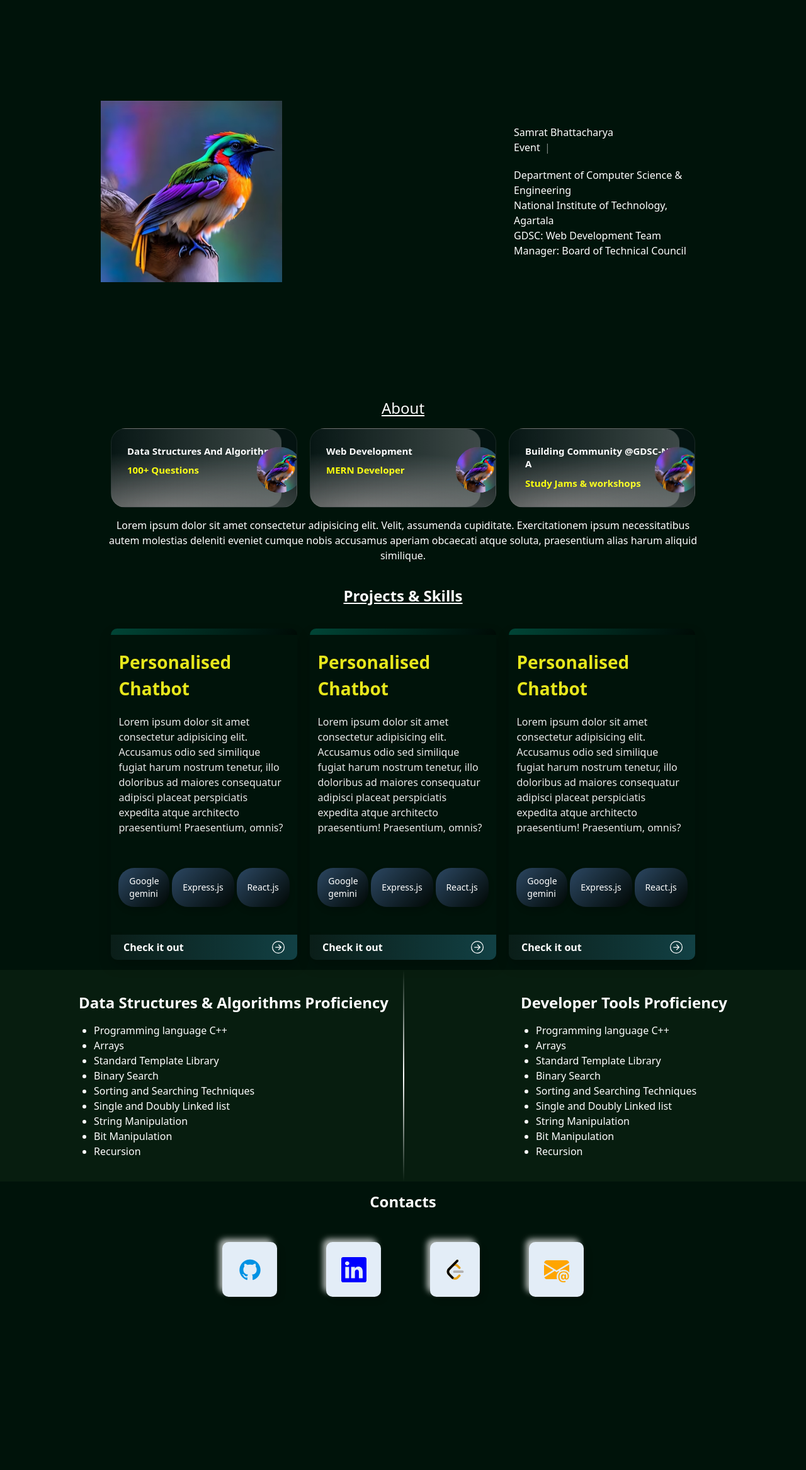
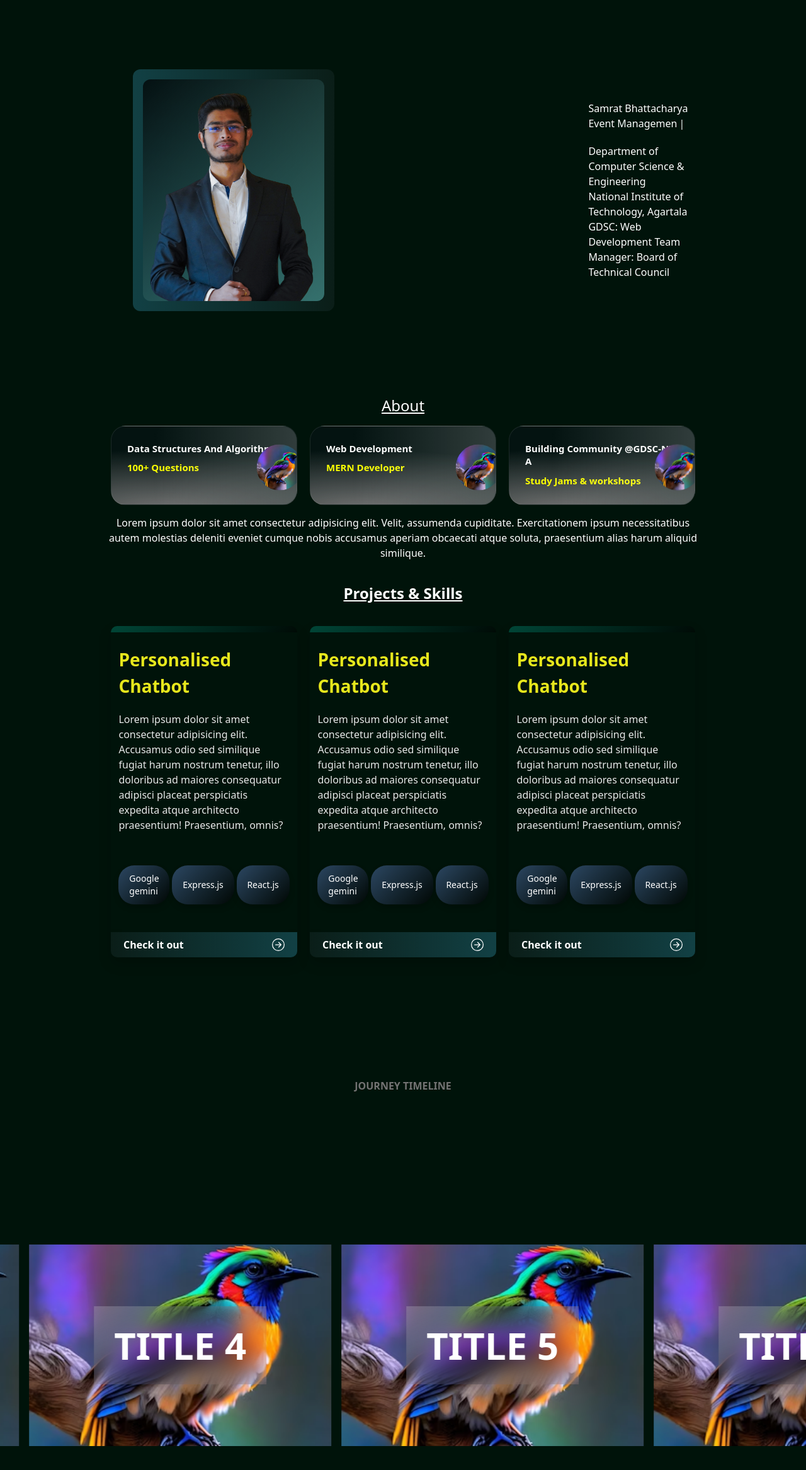
Before and after one commit to samrat53/version0, a React (Vite) app: page / in a window 1280 px wide. Shown: the top 2334 px of the page at 63% size. Before the commit the page ends 2091 px from the top, so only its background shows below. Built offline with nearby package versions, Linux system fonts and the light colour scheme.

Commit message:
UI almost done

```diff
--- a/src/App.css
+++ b/src/App.css
@@ -288,6 +288,8 @@ body {
   border: 1px solid rgba(0,0,0,0);
   cursor: pointer;
   transition: transform 0.5s;
+  width: 75px;
+  height: 75px;
 }
 
 .contact-btn-git:hover {
@@ -302,47 +304,23 @@ body {
 
 .contact-btn-git svg {
   transition: transform 0.5s;
+  width: 30px;
+  height: 30px;
+}
+.contact-btn-git img{
+  width: 30px;
+  height: 30px;
 }
 
 .contact-btn-git:hover svg {
   transform: scale(0.9) rotate(360deg);
   fill: #333333;
 }
-.checkbox-wrapper input[type="checkbox"] {
-  display: none;
+
+
+.tilt-bg-border{
+  background: linear-gradient(to left, #2b3f443f, #3baacc4d);
 }
-
-.checkbox-wrapper .terms-label {
-  cursor: pointer;
-  display: flex;
-  align-items: center;
+.tilt-bg{
+  background: linear-gradient(-45deg, #81ffff5d 0%, #000000bb 100% );
 }
-
-.checkbox-wrapper .terms-label .label-text {
-  margin-left: 10px;
-}
-
-.checkbox-wrapper .checkbox-svg {
-  width: 30px;
-  height: 30px;
-}
-
-.checkbox-wrapper .checkbox-box {
-  fill: rgba(207, 205, 205, 0.425);
-  stroke: #8c00ff;
-  stroke-dasharray: 800;
-  stroke-dashoffset: 800;
-  transition: stroke-dashoffset 0.6s ease-in;
-}
-
-.checkbox-wrapper .checkbox-tick {
-  stroke: #8c00ff;
-  stroke-dasharray: 172;
-  stroke-dashoffset: 172;
-  transition: stroke-dashoffset 0.6s ease-in;
-}
-
-.checkbox-wrapper input[type="checkbox"]:checked + .terms-label .checkbox-box,
-  .checkbox-wrapper input[type="checkbox"]:checked + .terms-label .checkbox-tick {
-  stroke-dashoffset: 0;
-}
--- a/src/App.jsx
+++ b/src/App.jsx
@@ -13,7 +13,7 @@ function App() {
     <Hero/>
     <About/>
     <Projects/>
-    {/* <ImageScroll/> */}
+    <ImageScroll/>
     <SkillsTools/>
     <Contacts/>
     </>
--- a/src/components/Navigations.jsx
+++ b/src/components/Navigations.jsx
@@ -3,7 +3,7 @@ import React from "react";
 const Navigations = () => {
   return (
     <div>
-      <div className="flex gap-3 w-full p-[2rem] justify-around px-[20rem]">
+      <div className="flex flex-col items-center lg:flex lg:flex-row xl:flex xl:flex-row 2xl:flex 2xl:flex-row md:flex md:flex-row justify-around gap-3 w-full lg:p-[2rem]  lg:px-[20rem] md:px-[20rem]">
         {/* <img src="./leetcode.svg" alt="leetcode icon" srcset="" /> */}
         <button className="contact-btn-git">
           <svg
@@ -11,7 +11,7 @@ const Navigations = () => {
             viewBox="0 0 24 24"
             data-name="Layer 1"
             xmlns="http://www.w3.org/2000/svg"
-            fill="#0092E4"
+            fill="black"
             height="40"
             width="40"
           >
@@ -31,7 +31,7 @@ const Navigations = () => {
           </svg>
         </button>
         <button className="contact-btn-git">
-          <img src="./leetcode.svg" alt="" className="w-[2rem] h-[2rem] " />
+          <img src="./leetcode.svg" alt="" className="w-[2rem] h-[2rem]" />
         </button>
         <button className="contact-btn-git">
           <svg
@@ -46,6 +46,19 @@ const Navigations = () => {
             <path d="M15.834 12.244c0 1.168-.577 2.025-1.587 2.025-.503 0-1.002-.228-1.12-.648h-.043c-.118.416-.543.643-1.015.643-.77 0-1.259-.542-1.259-1.434v-.529c0-.844.481-1.4 1.26-1.4.585 0 .87.333.953.63h.03v-.568h.905v2.19c0 .272.18.42.411.42.315 0 .639-.415.639-1.39v-.118c0-1.277-.95-2.326-2.484-2.326h-.04c-1.582 0-2.64 1.067-2.64 2.724v.157c0 1.867 1.237 2.654 2.57 2.654h.045c.507 0 .935-.07 1.18-.18v.731c-.219.1-.643.175-1.237.175h-.044C10.438 16 9 14.82 9 12.646v-.214C9 10.36 10.421 9 12.485 9h.035c2.12 0 3.314 1.43 3.314 3.034zm-4.04.21v.227c0 .586.227.8.581.8.31 0 .564-.17.564-.743v-.367c0-.516-.275-.708-.572-.708-.346 0-.573.245-.573.791" />
           </svg>
         </button>
+        <button className="contact-btn-git">
+          <svg
+            xmlns="http://www.w3.org/2000/svg"
+            width="40"
+            height="40"
+            fill="#0D9276"
+            class="bi bi-mortarboard-fill"
+            viewBox="0 0 16 16"
+          >
+            <path d="M8.211 2.047a.5.5 0 0 0-.422 0l-7.5 3.5a.5.5 0 0 0 .025.917l7.5 3a.5.5 0 0 0 .372 0L14 7.14V13a1 1 0 0 0-1 1v2h3v-2a1 1 0 0 0-1-1V6.739l.686-.275a.5.5 0 0 0 .025-.917z" />
+            <path d="M4.176 9.032a.5.5 0 0 0-.656.327l-.5 1.7a.5.5 0 0 0 .294.605l4.5 1.8a.5.5 0 0 0 .372 0l4.5-1.8a.5.5 0 0 0 .294-.605l-.5-1.7a.5.5 0 0 0-.656-.327L8 10.466z" />
+          </svg>
+        </button>
       </div>
     </div>
   );
--- /dev/null
+++ b/src/components/TiltComponent.jsx
@@ -0,0 +1,77 @@
+import React, { useRef, useState } from "react";
+import { motion } from "framer-motion";
+// import { FiMousePointer } from "react-icons/fi";
+
+const TiltComponent = () => {
+  return (
+    <div className="grid w-full place-content-center">
+      <TiltCard />
+    </div>
+  );
+};
+
+const ROTATION_RANGE = 50.5;
+const HALF_ROTATION_RANGE = 45 / 2;
+
+const TiltCard = () => {
+  const ref = useRef(null);
+
+  const [rotateX, setRotateX] = useState(0);
+  const [rotateY, setRotateY] = useState(0);
+
+  const handleMouseMove = (e) => {
+    if (!ref.current) return;
+
+    const rect = ref.current.getBoundingClientRect();
+
+    const width = rect.width;
+    const height = rect.height;
+
+    const mouseX = (e.clientX - rect.left) * ROTATION_RANGE;
+    const mouseY = (e.clientY - rect.top) * ROTATION_RANGE;
+
+    const rY = mouseX / width - HALF_ROTATION_RANGE;
+    const rX = (mouseY / height - HALF_ROTATION_RANGE) * -1;
+
+    setRotateX(rX);
+    setRotateY(rY);
+  };
+
+  const handleMouseLeave = () => {
+    if (!ref.current) return;
+    setRotateX(0);
+    setRotateY(0);
+  };
+
+  return (
+    <motion.div
+      ref={ref}
+      onMouseMove={handleMouseMove}
+      onMouseLeave={handleMouseLeave}
+      style={{
+        transformStyle: "preserve-3d",
+      }}
+      animate={{
+        rotateX,
+        rotateY,
+      }}
+      className="relative lg:h-96 lg:w-80 md:h-96 md:w-72 sm:h-96 sm:w-72 h-[15rem] w-[15rem] rounded-xl tilt-bg-border "
+    >
+      <div
+        style={{
+          transform: "translateZ(75px)",
+          transformStyle: "preserve-3d",
+        }}
+        className="absolute inset-4 grid place-content-center rounded-xl tilt-bg"
+      >
+        <img
+          src="./samrat-coat.png"
+          alt="Samrat's Image"
+          className="object-cover lg:h-[22rem] md:h-[22rem] sm:h-[22rem] lg:w-auto md:w-full sm:w-full place-content-center"
+        />
+      </div>
+    </motion.div>
+  );
+};
+
+export default TiltComponent;
--- a/src/components/Titles.jsx
+++ b/src/components/Titles.jsx
@@ -20,7 +20,7 @@ const Titles = () => {
   ];
 
   return (
-    <div className="lg:flex md:flex sm:flex md:justify-between lg:justify-between space-x-5 lg:px-[11rem] my-4">
+    <div className="flex flex-col items-center lg:flex lg:flex-row xl:flex xl:flex-row 2xl:flex 2xl:flex-row md:flex md:flex-row justify-between space-x-5 lg:px-[11rem] my-4">
       {cardsData.map((card, index) => (
         <div className="card" key={index}>
           <div className="container">
--- a/src/sections/Hero.jsx
+++ b/src/sections/Hero.jsx
@@ -1,19 +1,12 @@
 import React from "react";
 import "../App.css";
 import Typewritter from "../components/Typewritter";
+import TiltComponent from "../components/TiltComponent";
 
 const Hero = () => {
   return (
     <div className="flex flex-col lg:flex-row lg:justify-between items-center lg:space-x-8 lg:space-y-0">
-      <div className="lg:w-1/2 lg:mr-4">
-        <div className="image-container lg:p-[10rem] md:p-9 sm:p-6">
-          <img
-            src="./bird.avif"
-            alt="Samrat's Image"
-            className="object-cover w-full h-full lg:w-auto md:w-full sm:w-full"
-          />
-        </div>
-      </div>
+      <TiltComponent/>
       <div className="lg:w-1/2 mt-4 lg:mt-0 lg:p-[10rem] md:p-9 sm:p-6">
         <div className="introduction-container flex flex-col justify-between">
           <div className="name">Samrat Bhattacharya</div>
--- a/src/sections/ImageScroll.jsx
+++ b/src/sections/ImageScroll.jsx
@@ -52,6 +52,11 @@ const cards = [
 const ImageScroll = () => {
   return (
     <div className="">
+      <div className="flex mt-48 items-center justify-center">
+        <span className="font-semibold uppercase text-neutral-500">
+          Journey Timeline
+        </span>
+      </div>
       <HorizontalScrollCarousel />
     </div>
   );
@@ -63,11 +68,11 @@ const HorizontalScrollCarousel = () => {
     target: targetRef,
   });
 
-  const x = useTransform(scrollYProgress, [0, 9], ["-60%", "600%"]);
+  const x = useTransform(scrollYProgress, [0, 9], ["10%", "-600%"]);
 
   return (
-    <section ref={targetRef} className=" relative h-[10vh]">
-      <div className="sticky -top-0 flex h-screen items-center overflow-hidden -mt-[15rem]">
+    <section ref={targetRef} className=" relative h-[300vh]">
+      <div className="sticky -top-0 flex h-screen items-center overflow-hidden ">
         <motion.div style={{ x }} className="flex gap-4">
           {cards.map((card) => {
             return <Card card={card} key={card.id} />;
@@ -100,7 +105,7 @@ const Card = ({ card }) => {
     // </div>
     <div
       key={card.id}
-      className="group relative h-[250px] w-[500px] overflow-hidden bg-neutral-200"
+      className="group relative h-[20rem] w-[30rem] overflow-hidden bg-neutral-200"
     >
       <div
         style={{
--- a/src/sections/Projects.jsx
+++ b/src/sections/Projects.jsx
@@ -31,7 +31,7 @@ const Projects = () => {
       <div className="text-center underline font-bold text-2xl my-9">
         Projects & Skills
       </div>
-      <div className="project-container lg:flex md:flex sm:flex md:justify-between lg:justify-between space-x-5 lg:px-[11rem] my-4">
+      <div className="project-container flex flex-col items-center lg:flex lg:flex-row xl:flex xl:flex-row 2xl:flex 2xl:flex-row md:flex md:flex-row justify-around  lg:justify-between space-x-5 lg:px-[11rem] my-4">
         {data.map((project, index) => {
           return (
             <div className="card1" key={index}>
```
Also changed, not shown: public/samrat-coat.png (added).
